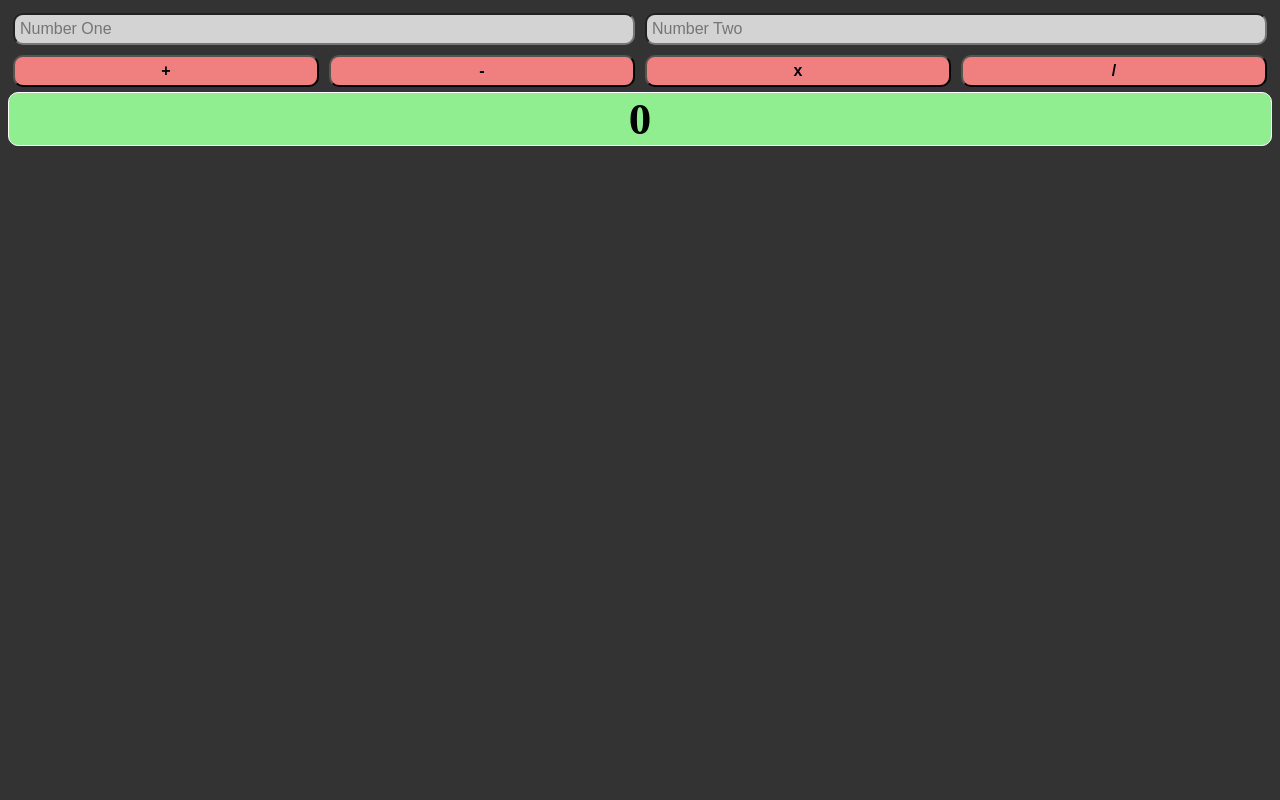
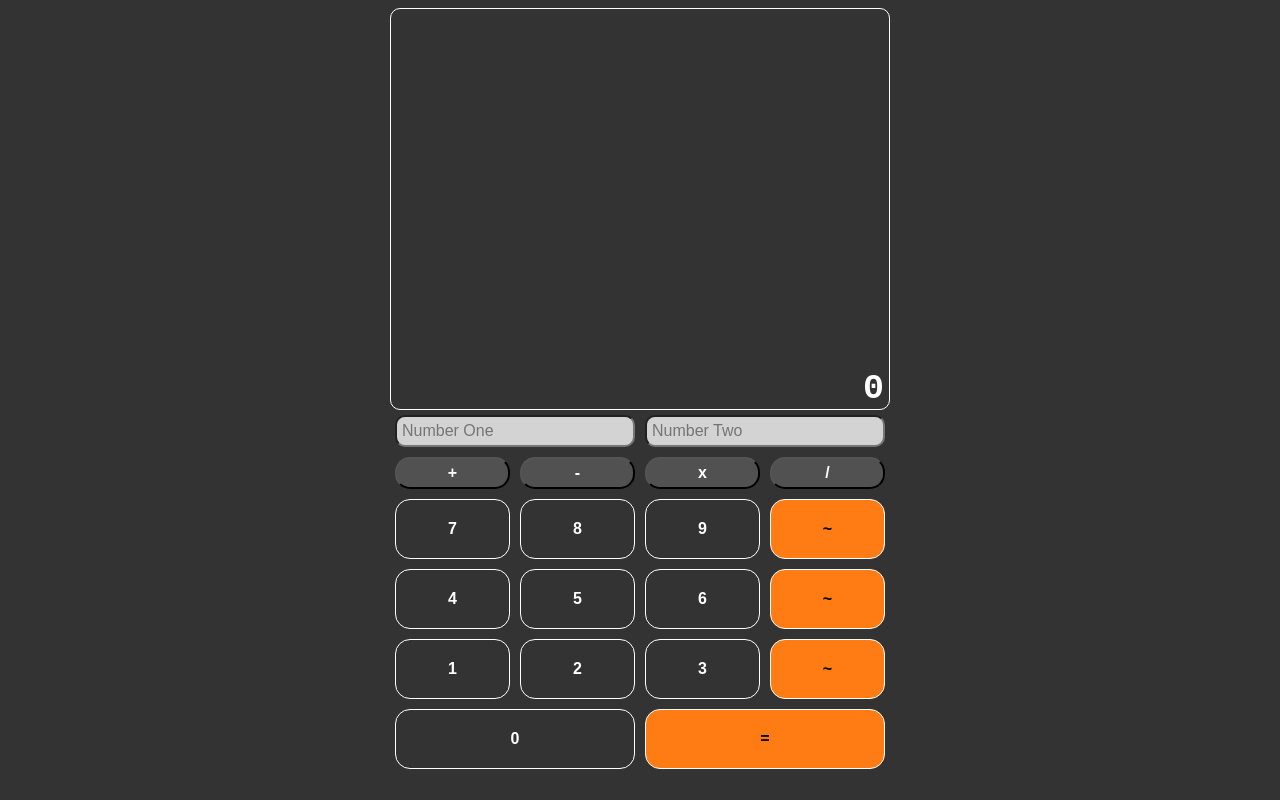
Before and after one commit to sascharissling/java-blitz-calculator, a website built with Parcel: page src/index.html in a window 1280 px wide. Built offline with nearby package versions, Linux system fonts and the light colour scheme.

Commit message:
finish style

```diff
--- a/package.json
+++ b/package.json
@@ -24,6 +24,7 @@
     "@babel/preset-env": "^7.7.1",
     "babel-jest": "^24.9.0",
     "jest": "^24.9.0",
-    "parcel-bundler": "^1.12.4"
+    "parcel-bundler": "^1.12.4",
+    "sass": "^1.23.3"
   }
 }
--- a/src/index.html
+++ b/src/index.html
@@ -6,18 +6,27 @@
     <meta http-equiv="X-UA-Compatible" content="ie=edge" />
     <title>Java-Blitz-Calculator</title>
     <style>
+      *,
+      *:before,
+      *:after {
+        border-style: border-box;
+      }
+
       body {
         background: #333;
+        display: flex;
+        flex-direction: column;
+        height: auto;
+        flex-grow: 1;
+        align-items: center;
       }
 
       .calculator {
         display: flex;
         flex-direction: column;
-        width: auto;
-      }
-
-      wrap {
-        color: lightgray;
+        width: 95vw;
+        max-width: 500px;
+        font-family: monospace;
       }
 
       .inputs {
@@ -51,32 +60,99 @@
         justify-content: space-between;
       }
 
+      .num_buttons {
+        display: flex;
+        width: auto;
+        justify-content: space-between;
+      }
+
       .sum,
       .sub,
       .mult,
       .divide {
-        background: lightcoral;
+        background: #515151;
+        padding: 5px;
+        color: white;
+        font-size: 16px;
+        font-weight: bold;
+        margin: 5px;
+        width: 25%;
+        border-radius: 15px;
+      }
+
+      .number {
+        background: transparent;
+        border: 1px solid white;
+        color: white;
         padding: 5px;
         font-size: 16px;
         font-weight: bold;
         margin: 5px;
         width: 25%;
-        border-radius: 10px;
+        height: 60px;
+        border-radius: 15px;
       }
 
-      #result {
+      .number_equal {
+        background: #ff7c14;
         border: 1px solid white;
+        padding: 5px;
+        font-size: 16px;
         font-weight: bold;
-        font-size: 45px;
-        background: lightgreen;
+        margin: 5px;
+        width: 25%;
+        height: 60px;
+        border-radius: 15px;
+      }
+
+      .low_number {
+        background: transparent;
+        border: 1px solid white;
+        color: white;
+        padding: 5px;
+        font-size: 16px;
+        font-weight: bold;
+        margin: 5px;
+        width: 50%;
+        height: 60px;
+        border-radius: 15px;
+      }
+
+      .low_number_equal {
+        background: #ff7c14;
+        border: 1px solid white;
+        padding: 5px;
+        font-size: 16px;
+        font-weight: bold;
+        margin: 5px;
+        width: 50%;
+        border-radius: 15px;
+      }
+
+      .result {
+        border: 1px solid white;
+        color: white;
+        font-weight: bold;
+        font-size: 35px;
+        background: 333;
         text-align: center;
+        height: 50vh;
         width: auto;
         border-radius: 10px;
+        position: relative;
+      }
+
+      .equals {
+        position: absolute;
+        bottom: 0;
+        right: 0;
+        margin-right: 5px;
       }
     </style>
   </head>
   <body>
     <div class="calculator">
+      <div class="result"><wrap class="equals" id="result">0</wrap></div>
       <div class="inputs">
         <input type="text" name="first" placeholder="Number One" />
 
@@ -88,7 +164,28 @@
         <button class="mult">x</button>
         <button class="divide">/</button>
       </div>
-      <div id="result">0</div>
+      <div class="num_buttons">
+        <button class="number">7</button>
+        <button class="number">8</button>
+        <button class="number">9</button>
+        <button class="number_equal">~</button>
+      </div>
+      <div class="num_buttons">
+        <button class="number">4</button>
+        <button class="number">5</button>
+        <button class="number">6</button>
+        <button class="number_equal">~</button>
+      </div>
+      <div class="num_buttons">
+        <button class="number">1</button>
+        <button class="number">2</button>
+        <button class="number">3</button>
+        <button class="number_equal">~</button>
+      </div>
+      <div class="num_buttons">
+        <button class="low_number">0</button>
+        <button class="low_number_equal">=</button>
+      </div>
     </div>
     <script src="index.js"></script>
   </body>
--- a/src/lib/operators.js
+++ b/src/lib/operators.js
@@ -13,3 +13,7 @@ export function mult(first, second) {
 export function divide(first, second) {
   return first / second;
 }
+
+export function countDigits(n) {
+  return n.toString().length;
+}
```
Also changed, not shown: src/lib/operators.test.js (+27 -7 lines), dist/index.html, 9 other files.
